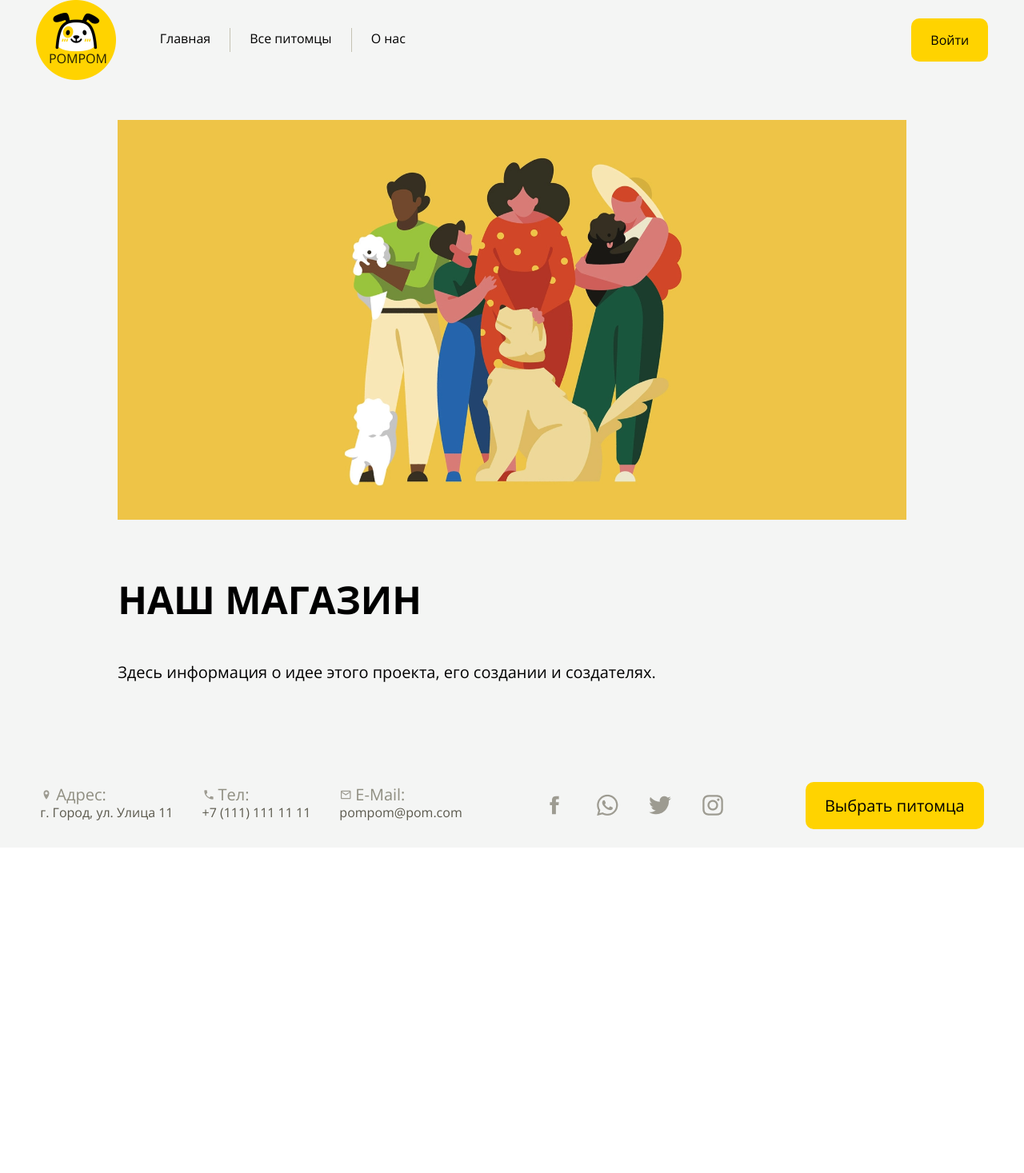
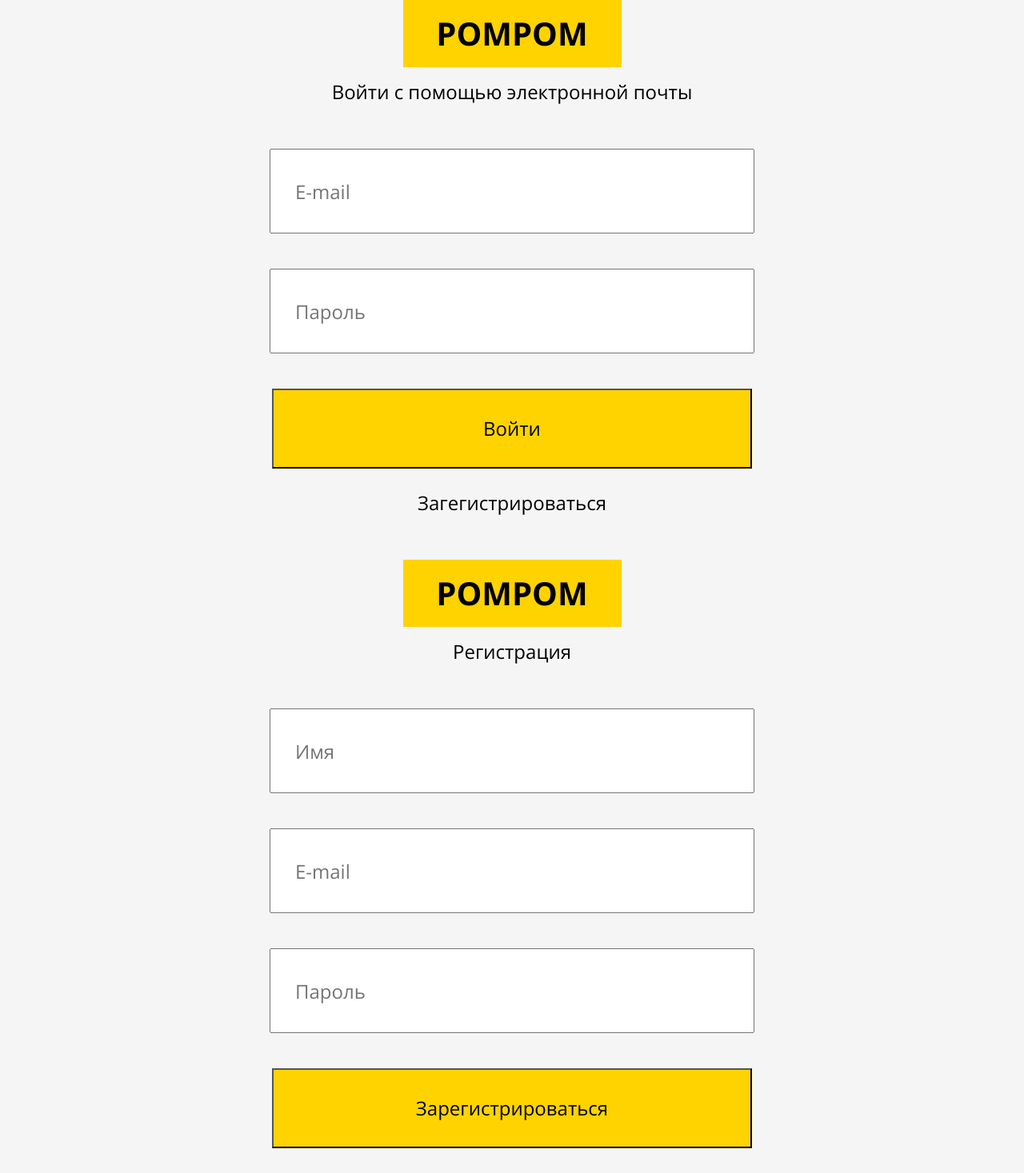
Before and after one commit to theendATM/PomPom-Dog-Shop, a React (Create React App) app: page / in a window 1280 px wide. Shown: the top 1467 px of the page at 80% size. Before the commit the page ends 1060 px from the top, so only its background shows below. Built offline with nearby package versions, Linux system fonts and the light colour scheme.

Commit message:
authorisation added

```diff
--- a/src/App.js
+++ b/src/App.js
@@ -4,6 +4,8 @@ import { Header, Footer } from './components';
 import AnimalsList from './components/AnimalsList/AnimalsList.js'
 import AnimalsFilter from './components/AnimalsFilter/AnimalsFilter';
 import CompanyInfo from './components/CompanyInfo/CompanyInfo';
+import AuthorizationLogIn from './components/Authorization/AuthorizationLogIn';
+import AuthorizationSignUp from './components/Authorization/AuthorizationSignUp';
 
 function App() {
   return (
@@ -14,10 +16,17 @@ function App() {
     //   <AnimalsList/>
     //   <Footer />
     // </div>
+
+    // //             СТРАНИЦА О НАС
+    // <div className="App">
+    //     <Header />
+    //     <CompanyInfo/>
+    //     <Footer />
+    // </div>
+
     <div className="App">
-        <Header />
-        <CompanyInfo/>
-        <Footer />
+      <AuthorizationLogIn/>
+      <AuthorizationSignUp/>
     </div>
   );
 }
--- /dev/null
+++ b/src/components/Authorization/AuthorizationLogIn.css
@@ -0,0 +1,52 @@
+.AuthorizationLogIn{
+    display: flex;
+    flex-direction: column;
+    align-items: center;
+    height: 700px;
+    width: 710px;
+    background-color: #F4F5F4;
+    border-radius: 10px;
+}
+
+h3{
+    background-color: #FFD300;
+    padding: 0;
+    margin: 0;
+    font-size: 40px;
+    line-height: 64px;
+    width: 273px;
+    font-weight: 700;
+    padding: 10px 0px;
+    margin-bottom: 16px;
+}
+
+.enterButton{
+    background-color: #FFD300;
+    padding: 0;
+    width: 600px;
+}
+
+p{
+    font-size: 24px;
+    line-height: 30px;
+}
+
+.formButtons{
+    margin-top: 56px;
+    margin-bottom: 28px;
+    display: flex;
+    flex-direction: column;
+    align-items: center;
+    justify-content: center;
+    gap: 44px;
+}
+input{
+    height: 100px;
+    width: 570px;
+    font: inherit;
+    letter-spacing: inherit;
+    word-spacing: inherit;
+    font-size: 24px;
+    line-height: 30px;
+    padding-left: 30px;
+}
--- /dev/null
+++ b/src/components/Authorization/AuthorizationLogIn.js
@@ -0,0 +1,23 @@
+import React from "react";
+import "./AuthorizationLogIn.css"
+import AuthorizationSignUp from "./AuthorizationSignUp.js"
+
+function AuthorizationLogIn(){
+
+    return(
+        <div className="AuthorizationLogIn">
+            <h3>POMPOM</h3>
+            <p>Войти с помощью электронной почты</p>
+            <div className="formButtons">
+                <input type="email" name="email" required placeholder="E-mail"/>
+                <input type="password" name="password" required placeholder="Пароль"/>
+                <input className="enterButton" type="submit" value="Войти" name="enterButton"/>
+            </div>
+            <p className="signUpRef">Загегистрироваться</p>
+
+
+        </div>
+    )
+}
+
+export default AuthorizationLogIn
--- /dev/null
+++ b/src/components/Authorization/AuthorizationSignUp.css
@@ -0,0 +1,52 @@
+.AuthorizationSignUp{
+    display: flex;
+    flex-direction: column;
+    align-items: center;
+    height: 840px;
+    width: 710px;
+    background-color: #F4F5F4;
+    border-radius: 10px;
+}
+
+h3{
+    background-color: #FFD300;
+    padding: 0;
+    margin: 0;
+    font-size: 40px;
+    line-height: 64px;
+    width: 273px;
+    font-weight: 700;
+    padding: 10px 0px;
+    margin-bottom: 16px;
+}
+
+.signUpButton{
+    background-color: #FFD300;
+    padding: 0;
+    width: 600px;
+}
+
+p{
+    font-size: 24px;
+    line-height: 30px;
+}
+
+.formButtons{
+    margin-top: 56px;
+    margin-bottom: 28px;
+    display: flex;
+    flex-direction: column;
+    align-items: center;
+    justify-content: center;
+    gap: 44px;
+}
+input{
+    height: 100px;
+    width: 570px;
+    font: inherit;
+    letter-spacing: inherit;
+    word-spacing: inherit;
+    font-size: 24px;
+    line-height: 30px;
+    padding-left: 30px;
+}
--- /dev/null
+++ b/src/components/Authorization/AuthorizationSignUp.js
@@ -0,0 +1,22 @@
+import React from "react";
+import "./AuthorizationSignUp.css"
+
+function AuthorizationSignUp(){
+
+    return(
+        <div className="AuthorizationSignUp">
+            <h3>POMPOM</h3>
+            <p>Регистрация</p>
+            <div className="formButtons">
+                <input type="text" name="name" required placeholder="Имя"/>
+                <input type="email" name="email" required placeholder="E-mail"/>
+                <input type="password" name="password" required placeholder="Пароль"/>
+                <input className="signUpButton" type="submit" value="Зарегистрироваться" name="enterButton"/>
+            </div>
+
+            <p className="enterRef">Войти</p>
+        </div>
+    )
+}
+
+export default AuthorizationSignUp
```
